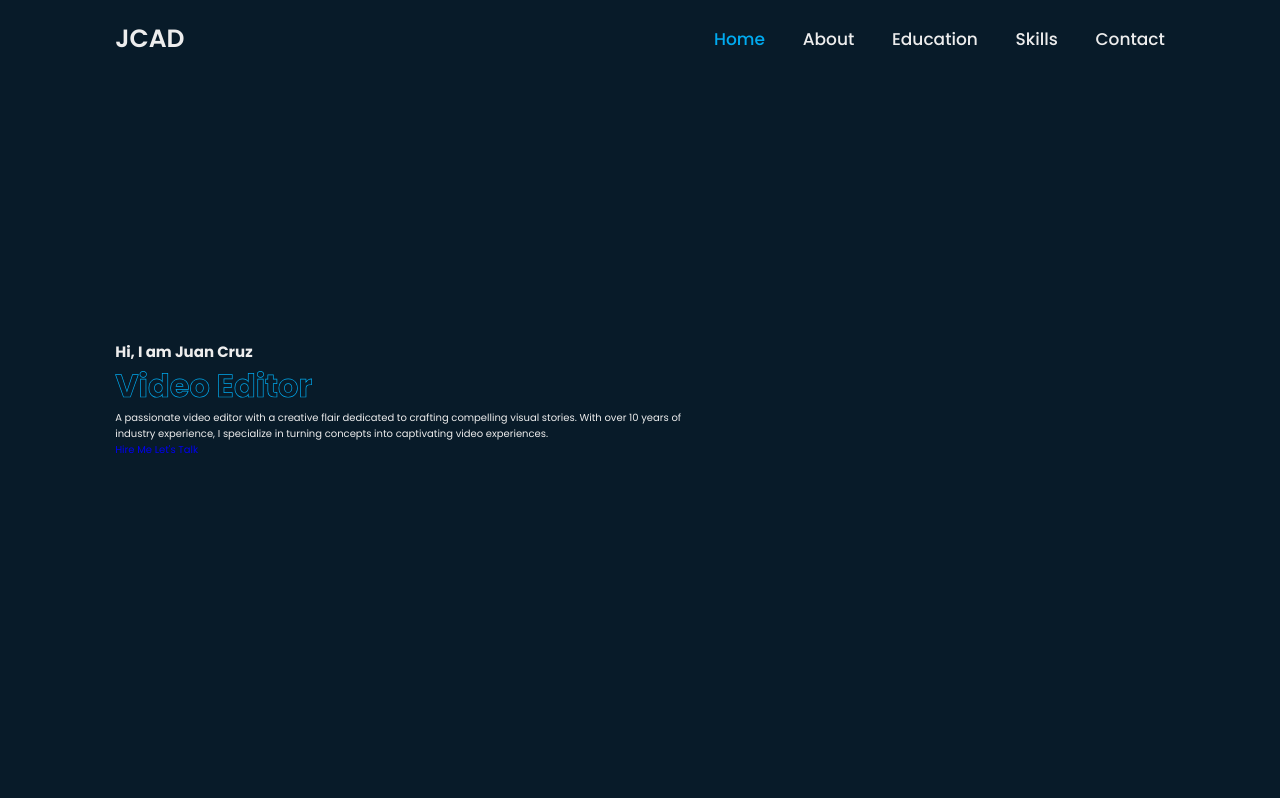
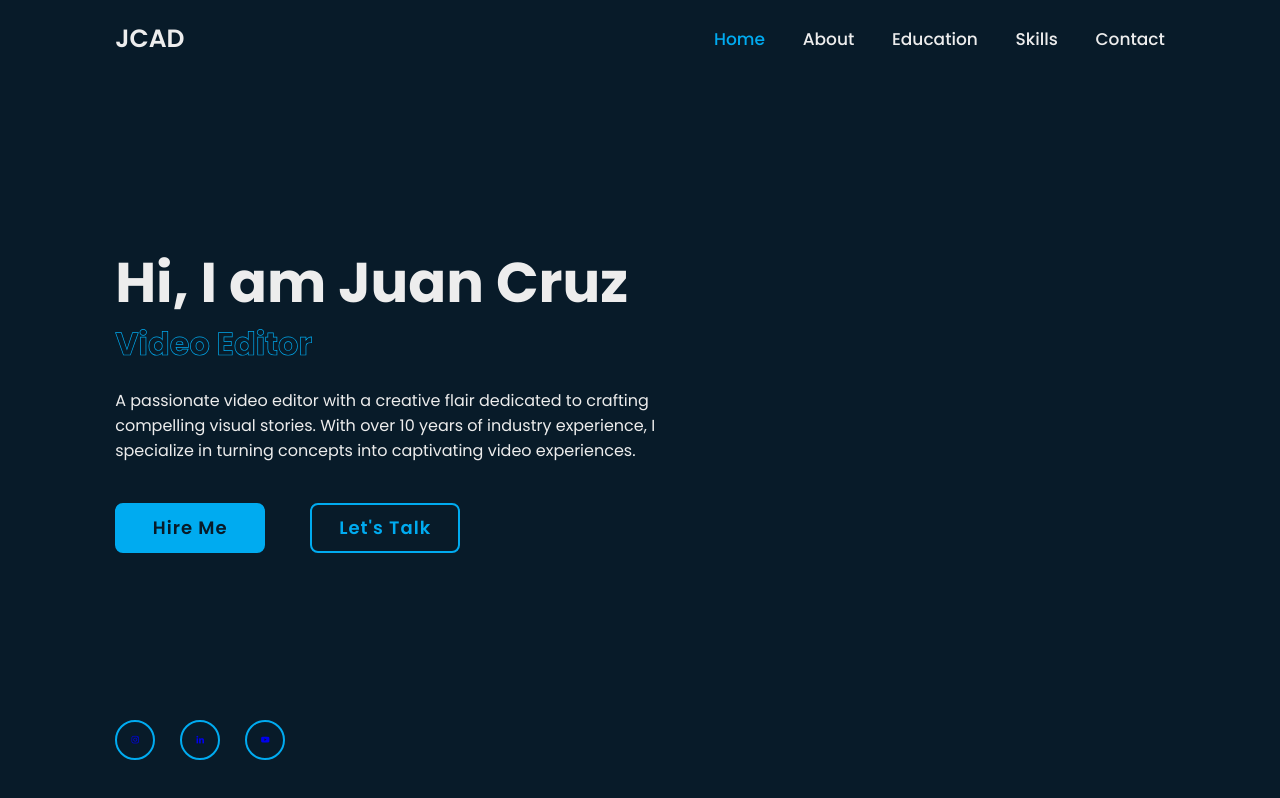
Before and after one commit to victoriafahn/JuanCruzAstradaDuran, a plain HTML site: page index.html in a window 1280 px wide. Drawn offline with nearby package versions, Linux system fonts and the light colour scheme.

Commit message:
JuanCruzAstradaDuran

```diff
--- a/css/style.css
+++ b/css/style.css
@@ -83,7 +83,7 @@ section {
 }
 
 .home-content h1 {
-    font-size: 5.6 rem;
+    font-size: 5.6rem;
     font-weight: 700;
     line-height: 1.3;
 }
@@ -99,3 +99,90 @@ section {
     color: transparent;
     -webkit-text-stroke: .7px var(--main-color);
 }
+
+.home-content p{
+    font-size: 1.6rem;
+    margin: 2rem 0 4rem;
+}
+
+.btn-box {
+    position: relative;
+    display: flex;
+    justify-content:space-between;
+    width: 34.5rem;
+    height: 5rem;
+}
+
+.btn-box .btn {
+    position: relative;
+    display: inline-flex;
+    justify-content: center;
+    align-items: center;
+    width: 15rem;
+    height: 100%;
+    background: var(--main-color);
+    border: .2rem solid var(--main-color);
+    border-radius: .8rem;
+    font-size: 1.8rem;
+    font-weight: 600;
+    letter-spacing: .1rem;
+    color: var(--bg-color);
+    z-index: 1;
+    overflow: hidden;
+    transition: .5s;
+}
+
+
+.btn-box .btn:hover{
+    color: var(--main-color);
+}
+
+.btn-box .btn:nth-child(2) {
+    background: transparent;
+    color: var(--main-color);
+}
+
+.btn-box .btn:nth-child(2):hover {
+    color: var(--bg-color)
+}
+
+.btn-box .btn:nth-child(2)::before {
+    background: var(--main-color);
+}
+
+.btn-box .btn::before {
+    content: '';
+    position: absolute;
+    top: 0;
+    left: 0;
+    width: 0%;
+    height: 100%;
+    background: var(--bg-color);
+    z-index: -1;
+    transition: .5s;
+}
+
+.btn-box .btn:hover::before {
+    width: 100%;
+}
+
+.home-sci {
+    position: absolute;
+    bottom: 4rem;
+    width: 170px;
+    display: flex;
+    justify-content: space-between;
+}
+
+.home-sci a{
+    position: relative;
+    display: inline-flex;
+    justify-content: center;
+    align-items: center;
+    width: 40px;
+    height: 40px;
+    background: transparent;
+    border: .2rem solid var(--main-color);
+    border-radius: 50%;
+
+}
--- a/index.html
+++ b/index.html
@@ -5,6 +5,8 @@
     <meta charset="UTF-8">
     <meta http-equiv="X-UA-Compatible" content="IE=edge">
     <meta name="viewport" content="width=device-width, initial-scale=1.0">
+    <link rel="icon" href="favicon.ico" type="image/x-icon">
+
     <title>Juan Cruz Astrada Duran</title>
 
     <link rel="stylesheet" href="css/style.css">
@@ -16,6 +18,7 @@
 <body>
 
     <!-- header design -->
+
     <header class="header">
         <a href="#" class="logo">JCAD</a>
 
@@ -29,6 +32,7 @@
             <a href="#contact">Contact</a>
         </nav>
     </header>
+
     <!-- home section design -->
 
     <section class="home" id="home">
@@ -37,12 +41,19 @@
                 <div class="text-animate">
                     <h3>Video Editor</h3>
                 </div>
-        <p>A passionate video editor with a creative flair dedicated to crafting compelling visual stories. With over 10 years of industry experience, I specialize in turning concepts into captivating video experiences.</p>
+            <p>A passionate video editor with a creative flair dedicated to crafting compelling visual stories. With over 10 years of industry experience, I specialize in turning concepts into captivating video experiences.
+            </p>
 
             <div class="btn-box">
                 <a href="#" class="btn">Hire Me</a>
                 <a href="#" class="btn">Let's Talk</a>
             </div>
+        </div>
+
+        <div class="home-sci">
+            <a href="#"><i class='bx bxl-instagram' ></i></a>
+            <a href="#"><i class='bx bxl-linkedin' ></i></a>
+            <a href="#"><i class='bx bxl-youtube' ></i></a>
         </div>
     </section>
 
```
Also changed, not shown: favicon.ico (added), images/encabezado.png (added). Lines whose indentation alone changed are shown as unchanged.
